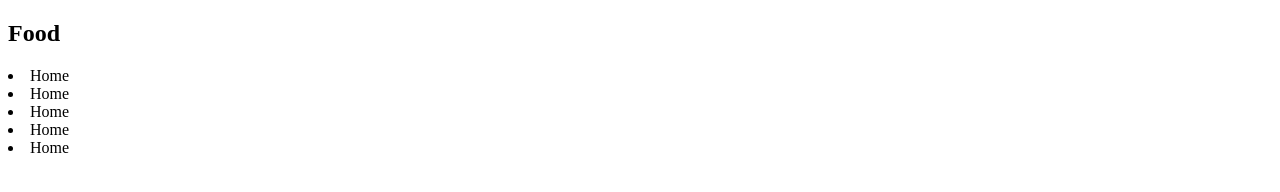
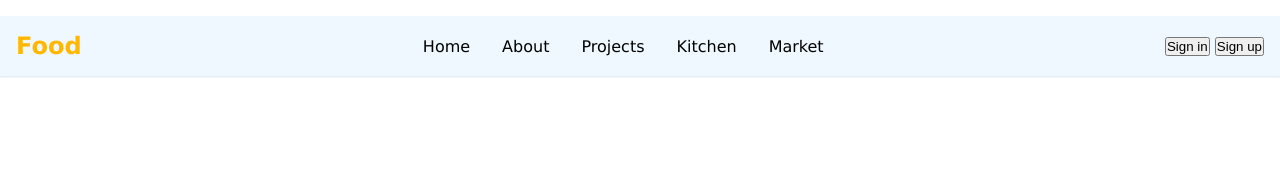
Before and after one commit to Jmkaris/Health, a plain HTML site: page index.html in a window 1280 px wide. Drawn offline with Linux system fonts and the light colour scheme.

Commit message:
Enhance navigation and layout with links and buttons; add CSS styles for improved design

```diff
--- a/index.html
+++ b/index.html
@@ -4,31 +4,38 @@
     <meta charset="UTF-8">
     <meta name="viewport" content="width=device-width, initial-scale=1.0">
     <title>Document</title>
+    <link rel="stylesheet" href="style.css">
 </head>
 <body>
     <div class="wrapper">
-        <div class="section">
             <div class="navigation">
-                <div>
+                <div class="nav-items">
                     <nav class="navigation-bar">
+
                     <div class="logo">
                         <h1>Food</h1>
                     </div>
 
                     <div class="links">
-                        <li>Home</li>
-                        <li>Home</li>
-                        <li>Home</li>
-                        <li>Home</li>
-                        <li>Home</li>
+                        <a href="">Home</a>
+                        <a href="">About</a>
+                        <a href="">Projects</a>
+                        <a href="">Kitchen</a>
+                        <a href="">Market</a>
                     </div>
 
-                    <div class="icons"></div>
+                    <div class="icons">
+                        <!-- <i class="fa-solid fa-heart"></i>
+                        <i class="fa-solid fa-person-walking"></i>
+                        <i class="fa-regular fa-stethoscope"></i>  -->
+                        <button>Sign in</button>
+                        <button>Sign up</button>
+                    </div>
 
                     </nav>
+                    <hr>
                 </div>
             </div>
-        </div>
     </div>
 </body>
 </html>
--- a/style.css
+++ b/style.css
@@ -0,0 +1,40 @@
+*{
+    margin: 0;
+    padding: 0;
+    scroll-behavior: smooth;
+    box-sizing: border-box;
+}
+.wrapper{
+    font-family: 'poppins' sans-serif;
+    height: 100vh;
+    width: 100%;
+}
+
+.logo h1{
+    font-size: 900;
+    color: rgb(255, 183, 0);
+}
+.navigation{
+    background-color: aliceblue;
+    margin-top: 1rem;
+}
+.navigation-bar{
+    display: flex;
+    justify-content: space-between;
+    font-family:Verdana, Geneva, Tahoma, sans-serif;
+    align-items: center;
+    padding: 1rem;
+}
+hr{
+    opacity: 10%;
+}
+
+.links{
+    display: flex;
+    gap: 2rem;
+    text-decoration: none;
+}
+.links a{
+    color: black;
+    text-decoration: none;
+}
```
Also changed, not shown: images/stethoscope-regular.svg (added).
